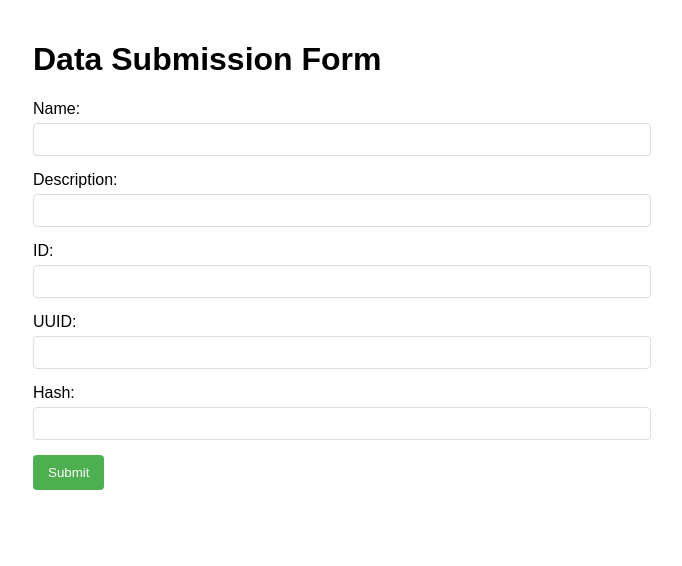
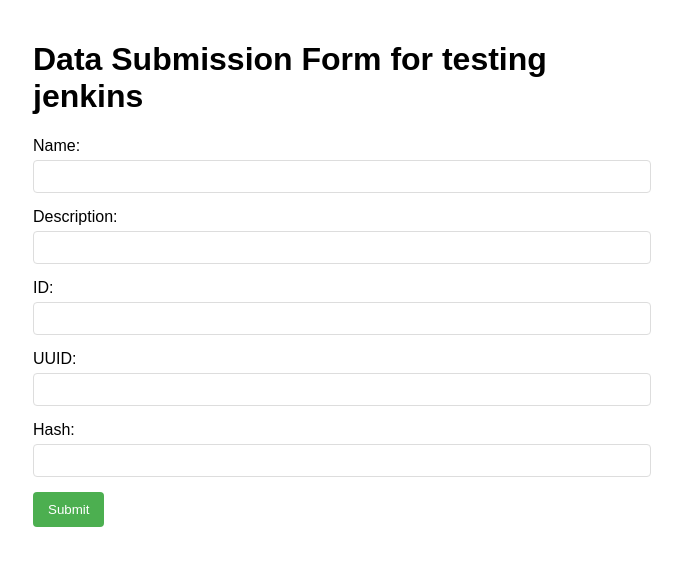
Before and after one commit to GRASiN1/devopsAssignment9Frontend, a website: page index.html in a window 1280 px wide. Shown: the whole page, without its empty margins (307-989 px from the left). Drawn offline with Linux system fonts and the light colour scheme.

Commit message:
made changes to test jenking

```diff
--- a/index.html
+++ b/index.html
@@ -38,7 +38,7 @@
     </style>
 </head>
 <body>
-    <h1>Data Submission Form</h1>
+    <h1>Data Submission Form for testing jenkins</h1>
     <form id="dataForm" action="/submit" method="post">
         <div class="form-group">
             <label for="name">Name:</label>
```
